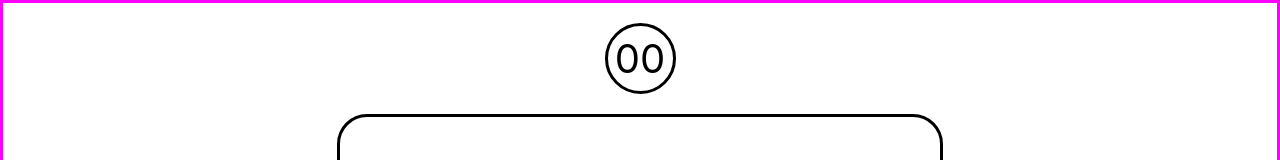
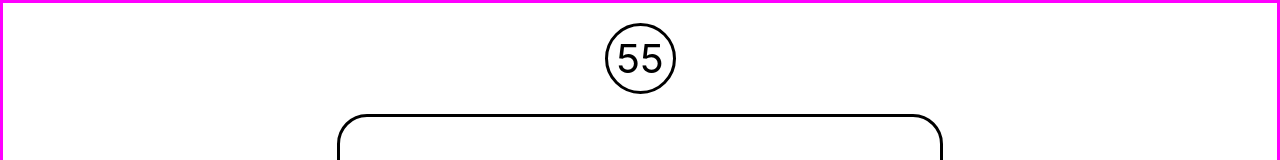
Before and after one commit to SamuelJJk/Quiz-Game, a React (Create React App) app: page / in a window 1280 px wide. Shown: the top 160 px of the page. Built offline with nearby package versions, Linux system fonts and the light colour scheme.

Commit message:
add timer, current doesn't do anything except countdown

```diff
--- a/src/components/Timer.jsx
+++ b/src/components/Timer.jsx
@@ -1,11 +1,22 @@
-import React from 'react'
+import React, { useEffect, useState } from 'react';
 
 function Timer() {
+  const [seconds, setSeconds] = useState(60);
+
+  useEffect(() => {
+    if (seconds > 0) {
+      const interval = setInterval(() => {
+        setSeconds((prevSeconds) => prevSeconds - 1);
+      }, 1000);
+      return () => clearInterval(interval);
+    }
+  }, [seconds]);
+
   return (
     <div className='timer'>
-      00
+      {seconds}
     </div>
-  )
+  );
 }
 
-export default Timer
+export default Timer;
```
